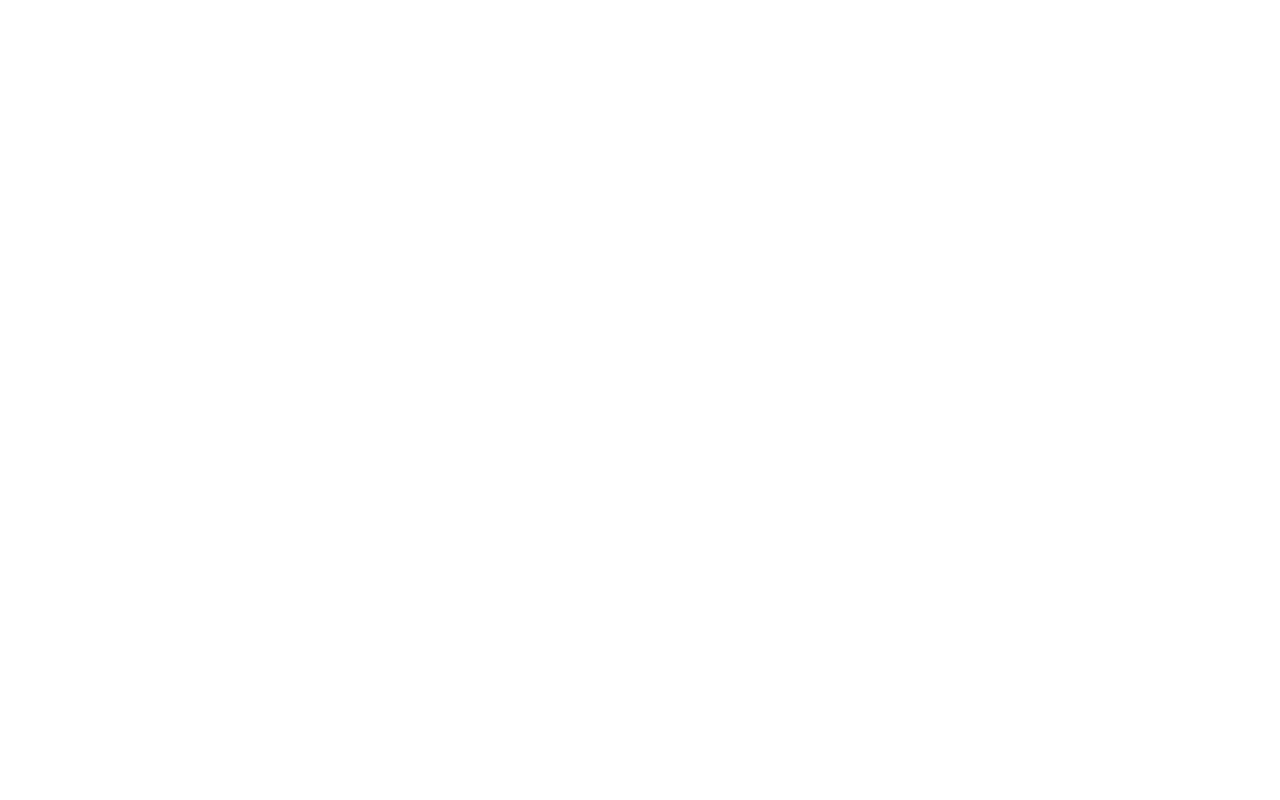
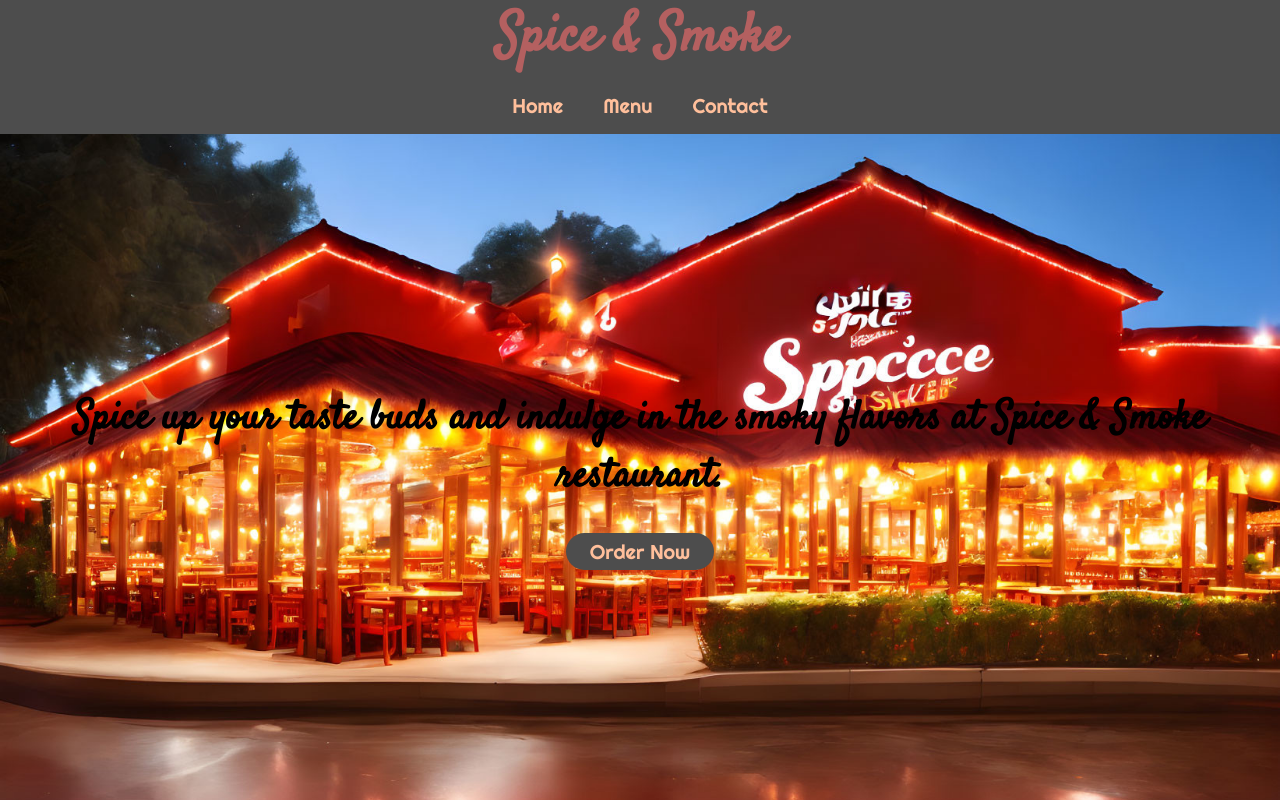
Before and after one commit to Ganta-KH/restaurant-page, a website built with webpack: page dist/index.html in a window 1280 px wide. Built offline with Linux system fonts and the light colour scheme.

Commit message:
style the home page

```diff
--- /dev/null
+++ b/src/style.css
@@ -0,0 +1,89 @@
+@import url(https://fonts.googleapis.com/css?family=Righteous);
+@import url(https://fonts.googleapis.com/css?family=Satisfy);
+
+* {
+    font-family: 'Righteous';
+}
+
+html, body {
+    height: 100%;
+}
+
+#content {
+    height: 100%;
+    display: flex;
+    flex-direction: column;
+}
+
+body {
+    margin: 0;
+    background-color: #FFF4E0;
+}
+
+h1 {
+    font-family: 'Satisfy';
+    color: #B46060;
+}
+
+header {
+    background-color: #4D4D4D;
+    display: flex;
+    flex-direction: column;
+    align-items: center;
+}
+
+header ul {
+    display: flex;
+    list-style-type: none;
+    padding: 0;
+    gap: 2.5rem;
+}
+
+header h1 {
+    font-size: 54px;
+    margin: 0;
+}
+
+a {
+    color: #FFBF9B;
+    text-decoration: none;
+    font-size: 20px;
+}
+
+li a:hover {
+    color: #B46060;
+}
+
+.main {
+    flex: 1;
+    background-image: url("spiceandsmoke.jpg");
+    /* Full height */
+    height: 100%;
+
+    /* Center and scale the image nicely */
+    background-position: center;
+    background-repeat: no-repeat;
+    background-size: cover;
+    display: flex;
+    flex-direction: column;
+    justify-content: center;
+    align-items: center;
+}
+
+h1.about {
+    color: #000;
+    font-size: 40px;
+    text-align: center;
+}
+
+a.order {
+    background-color: #4D4D4D;
+    padding: 6px 24px;
+    border-radius: 20px;
+}
+
+a.order:hover {
+    color: #B46060;
+    transform: scale(1.05);
+    transition: 0.1s;
+}
```
Also changed, not shown: dist/index.html, dist/main.js, src/spice-smoke.jpg (added), src/spiceandsmoke.jpg (added).
